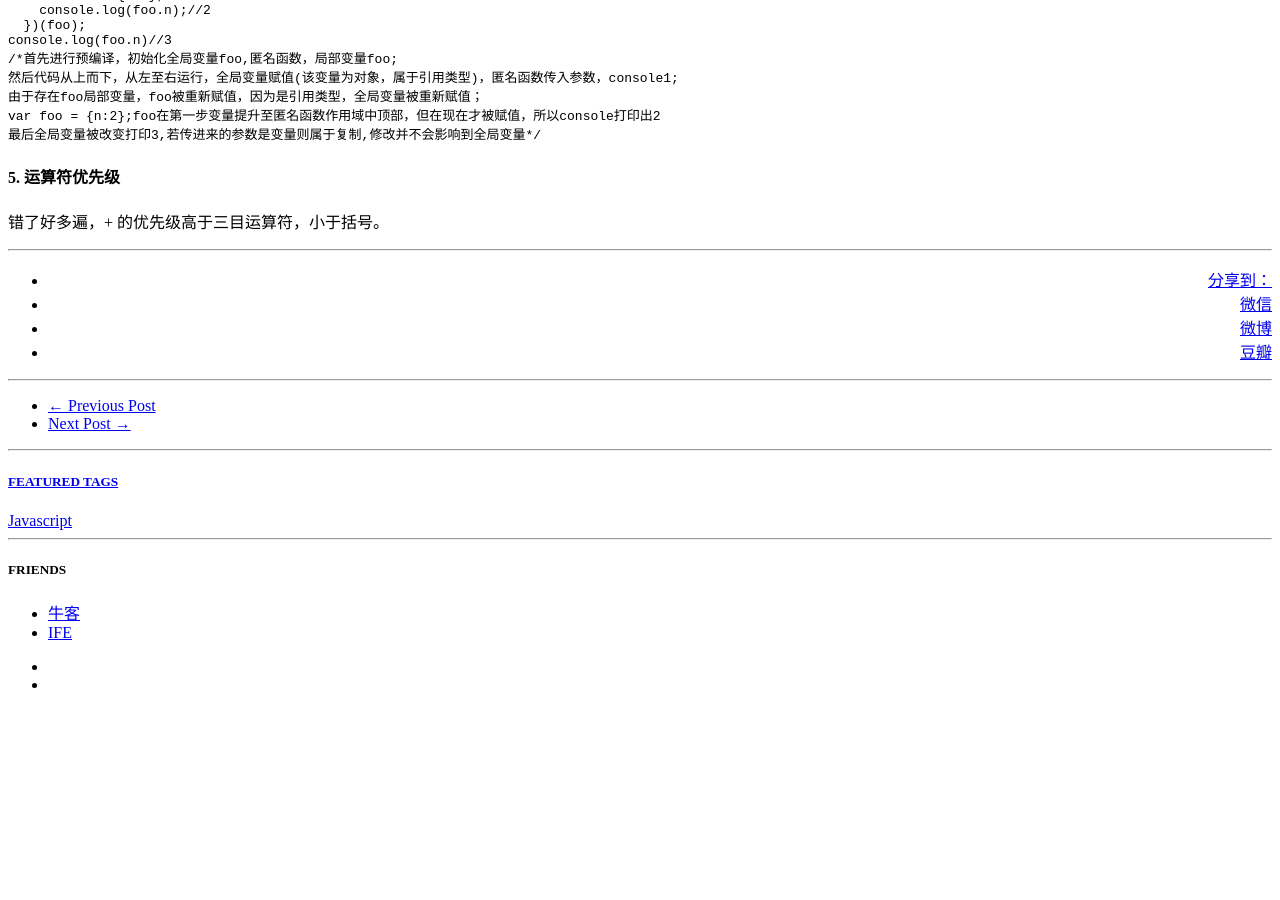
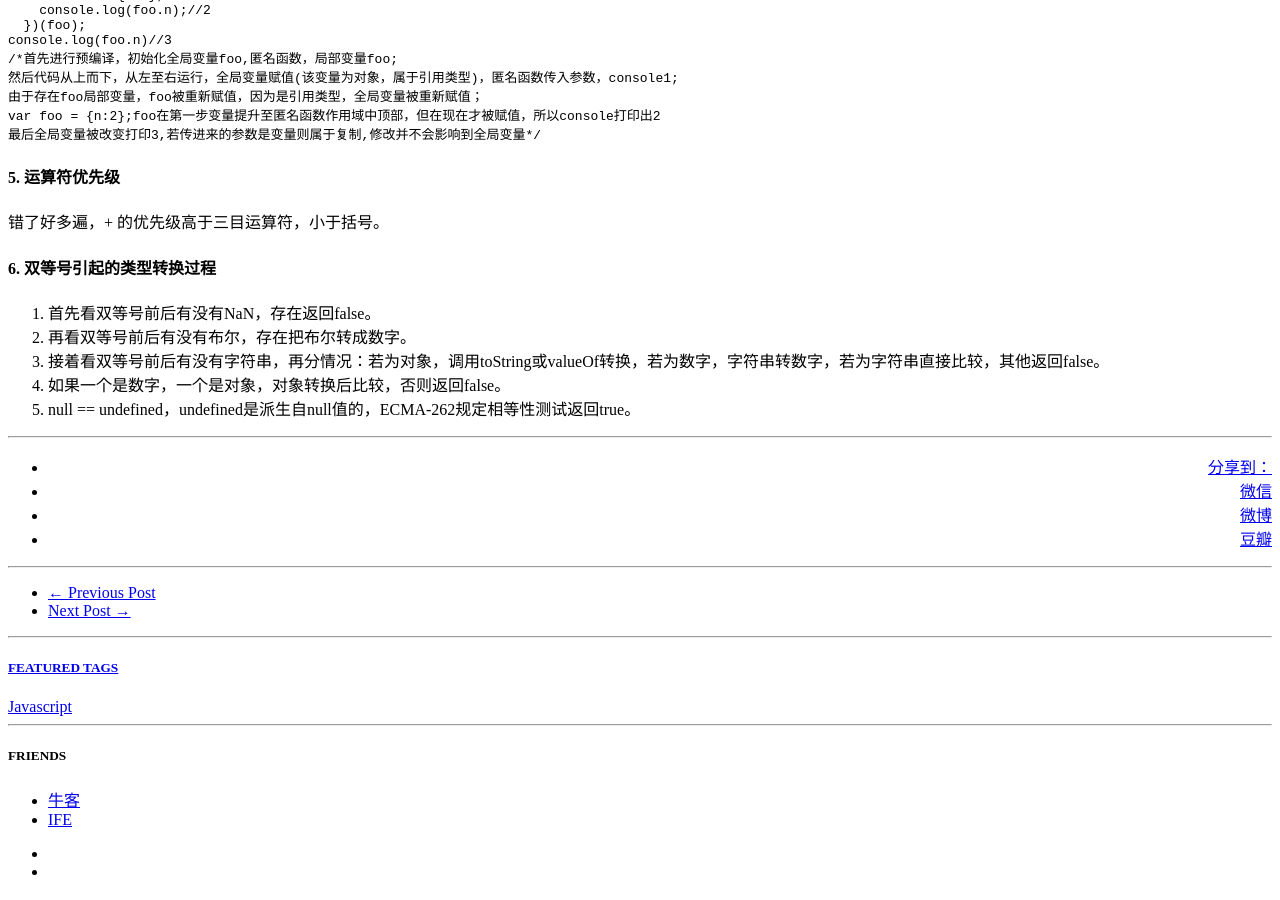
Before and after one commit to UnscientificMisaka/UnscientificMisaka.github.io, a Jekyll site: the page built from _posts/2017-3-18-jsTicks.markdown, in a window 1280 px wide and 900 px high, scrolled down 1328 px. Built offline with Jekyll 4.4.1, drawn with Linux system fonts in a browser that asks for light colours; comment, search, counter and statistics services are not loaded; before the commit the page ends 2064 px from its top, so only the background shows below that.

Commit message:
delete about and post some about nodejs

```diff
--- a/_posts/2017-3-18-jsTicks.markdown
+++ b/_posts/2017-3-18-jsTicks.markdown
@@ -66,3 +66,10 @@ no talking, show me the code
 
 #### 5. 运算符优先级
 错了好多遍，+ 的优先级高于三目运算符，小于括号。
+
+#### 6. 双等号引起的类型转换过程
+1. 首先看双等号前后有没有NaN，存在返回false。
+2. 再看双等号前后有没有布尔，存在把布尔转成数字。
+3. 接着看双等号前后有没有字符串，再分情况：若为对象，调用toString或valueOf转换，若为数字，字符串转数字，若为字符串直接比较，其他返回false。
+4. 如果一个是数字，一个是对象，对象转换后比较，否则返回false。
+5. null == undefined，undefined是派生自null值的，ECMA-262规定相等性测试返回true。
```
Also changed, not shown: _posts/2017-4-5-node.markdown (added, +18 -0 lines), about.html (+0 -28 lines).
